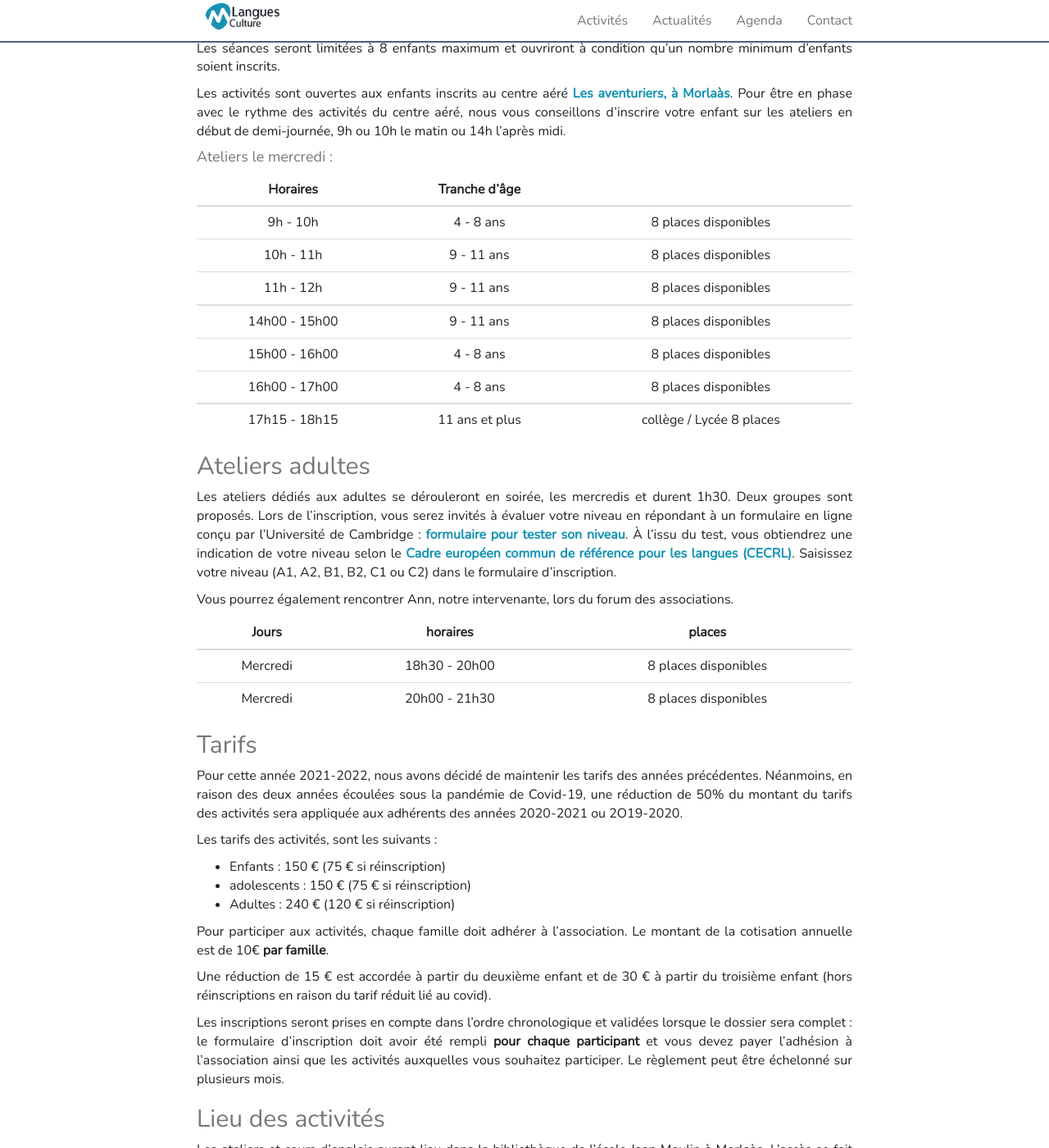
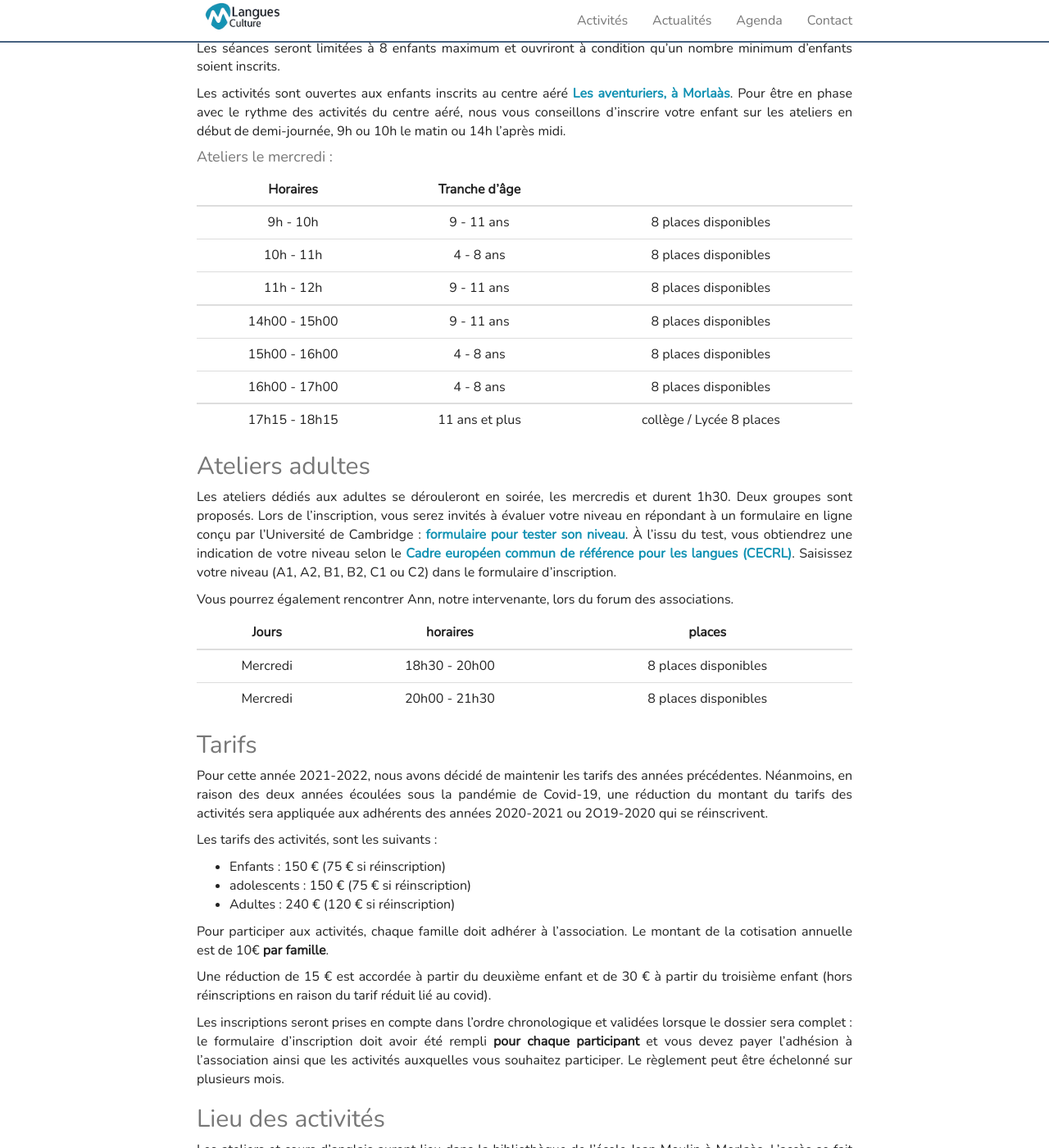
Before and after one commit to mlangues64/mlangues64.github.io, a Jekyll site: the page built from _posts/2021-09-03-inscription2021-2022.markdown, in a window 1280 px wide and 1400 px high, scrolled down 945 px. Shown: the whole window at 82% size. Built offline with Jekyll 4.4.1, drawn with Linux system fonts in a browser that asks for light colours; nearby versions of some CDN libraries.

Commit message:
fix horaires

```diff
--- a/_posts/2021-09-03-inscription2021-2022.markdown
+++ b/_posts/2021-09-03-inscription2021-2022.markdown
@@ -64,8 +64,8 @@ début de demi-journée, 9h ou 10h le matin ou 14h l'après midi.
 
 | Horaires | Tranche d'âge |      |
 |:--------:|:-------------:|:----:|
-| 9h - 10h  | 4 - 8 ans | 8 places disponibles |
-| 10h - 11h | 9 - 11 ans  | 8 places disponibles |
+| 9h - 10h  | 9 - 11 ans | 8 places disponibles |
+| 10h - 11h | 4 - 8 ans  | 8 places disponibles |
 | 11h - 12h | 9 - 11 ans | 8 places disponibles |
 |:--------:|:-------------:|:----:|
 | 14h00 - 15h00 | 9 - 11 ans | 8 places disponibles |
@@ -99,8 +99,8 @@ associations.
 
 Pour cette année 2021-2022, nous avons décidé de maintenir les tarifs des
 années précédentes. Néanmoins, en raison des deux années écoulées sous la
-pandémie de Covid-19, une réduction de 50% du montant du tarifs des activités
-sera appliquée aux adhérents des années 2020-2021 ou 2O19-2020.
+pandémie de Covid-19, une réduction du montant du tarifs des activités
+sera appliquée aux adhérents des années 2020-2021 ou 2O19-2020 qui se réinscrivent.
 
 Les tarifs des activités, sont les suivants :
 
```
